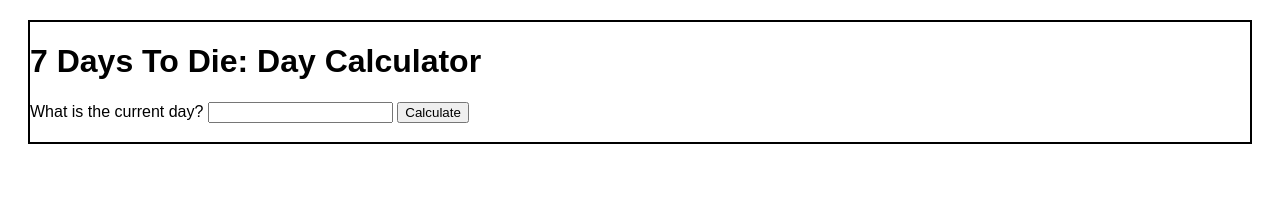
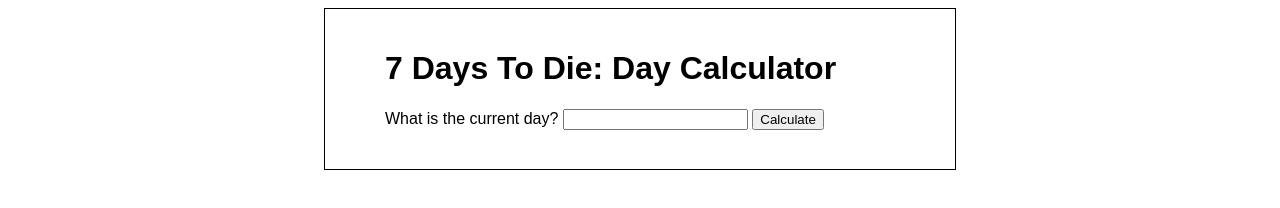
Before and after one commit to Talros/7d2d-daycalc, a website: page index.html in a window 1280 px wide. Drawn offline with Linux system fonts and the light colour scheme.

Commit message:
style changes

```diff
--- a/index.html
+++ b/index.html
@@ -5,6 +5,7 @@
   </head>
   <body>
     <div class="container">
+      <div class="calc-content">
         <h1>7 Days To Die: Day Calculator</h1>
         <div id="controls">
           <label for="current-day">What is the current day?</label>
@@ -15,5 +16,6 @@
           <h3 id="days-left"></h3>
         </div>
       </div>
+    </div>
   </body>
 </html>
--- a/src/index.css
+++ b/src/index.css
@@ -3,6 +3,12 @@
 }
 
 .container {
-  border: 2px solid black;
-  margin: 20px 20px 20px 20px;
+  margin: 0 auto;
+  width: 50%;
 }
+
+.calc-content {
+  border: 1px solid black;
+  padding: 20px 60px 20px 60px;
+  margin: 0 auto;
+}
```
Lines whose indentation alone changed are shown as unchanged.
